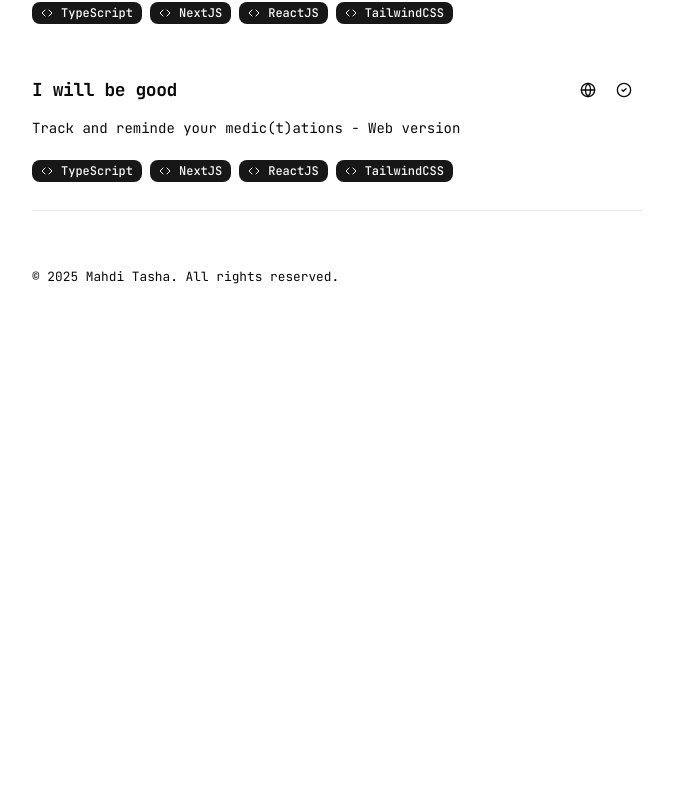
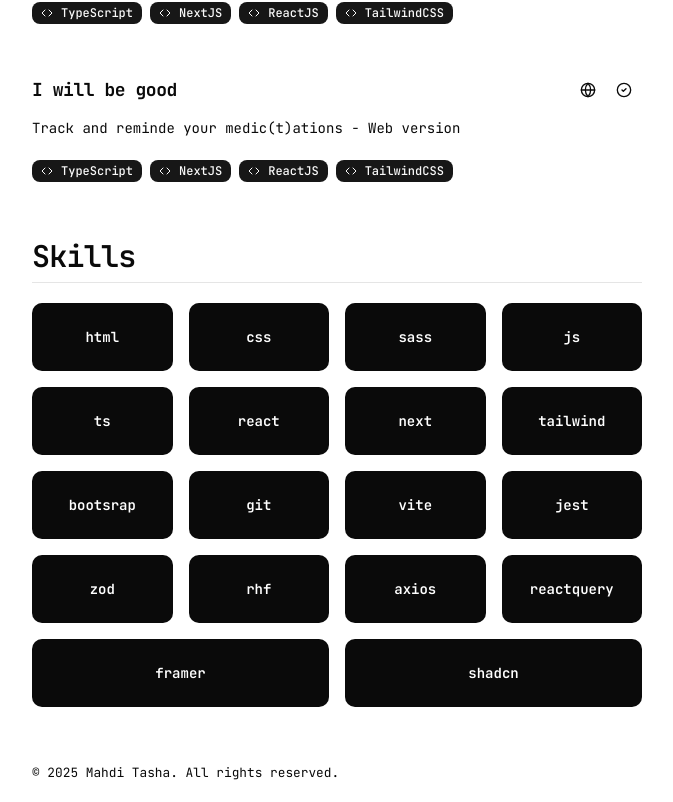
Before and after one commit to tasha-dev/portfolio, a Next.js app: page / in a window 1280 px wide. Shown: the part 1983-2785 px from the top of the page, without its empty margins (303-976 px from the left). Before the commit the page ends 2289 px from the top, so only its background shows below. Built offline with nearby package versions, Linux system fonts and the light colour scheme.

Commit message:
added third section

```diff
--- a/app/page.tsx
+++ b/app/page.tsx
@@ -5,7 +5,9 @@ import Person from "@/components/person";
 import { differenceInYears } from "date-fns";
 import { ReactNode } from "react";
 import projects from "@/data/projects";
+import Skills from "@/data/skills";
 import Project from "@/components/project";
+import { cn } from "@/lib/utils";
 
 // Creating and exporting Home page as default
 export default function HomePage(): ReactNode {
@@ -29,7 +31,7 @@ export default function HomePage(): ReactNode {
           />
         </main>
       </section>
-      <section className="mb-14 border-b pb-7" id="projects">
+      <section className="mb-14" id="projects">
         <main>
           <h2 className="mb-5">Projects</h2>
           <div className="flex flex-col gap-12">
@@ -39,6 +41,26 @@ export default function HomePage(): ReactNode {
           </div>
         </main>
       </section>
+      <section className="mb-14" id="skills">
+        <main>
+          <h2 className="mb-5">Skills</h2>
+          <div className="grid grid-cols-4 gap-4">
+            {Skills.map((item, index) => (
+              <div
+                key={index}
+                className={cn(
+                  "flex items-center justify-center px-3 py-6 rounded-lg bg-foreground text-background",
+                  (index === 16 || index === 17) && "col-span-2",
+                )}
+              >
+                <span className="block text-center text-sm font-semibold truncate">
+                  {item}
+                </span>
+              </div>
+            ))}
+          </div>
+        </main>
+      </section>
     </Page>
   );
 }
--- /dev/null
+++ b/data/skills.ts
@@ -0,0 +1,25 @@
+// Codes by mahdi tasha
+// Creating skills object
+const Skills: string[] = [
+  "html",
+  "css",
+  "sass",
+  "js",
+  "ts",
+  "react",
+  "next",
+  "tailwind",
+  "bootsrap",
+  "git",
+  "vite",
+  "jest",
+  "zod",
+  "rhf",
+  "axios",
+  "reactquery",
+  "framer",
+  "shadcn",
+];
+
+// Exporting the skills object as default
+export default Skills;
```
